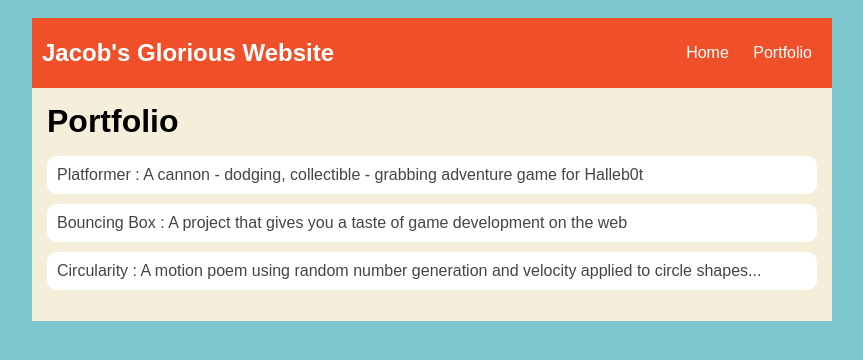
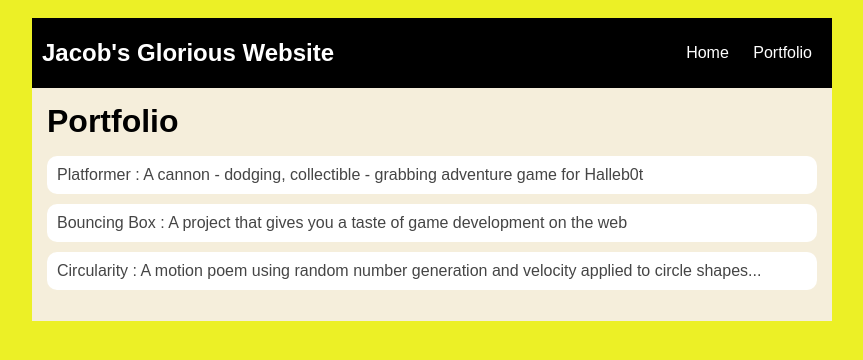
Before and after one commit to JacobBarthelemy/JacobBarthelemy.Github.IO, a plain HTML site: page portfolio.html in a window 1280 px wide. Shown: the whole page, without its empty margins (208-1071 px from the left). Drawn offline with Linux system fonts and the light colour scheme.

Commit message:
add portfolio.html file

```diff
--- a/portfolio.html
+++ b/portfolio.html
@@ -4,7 +4,7 @@
         <title>Jacob's Amazing Website</title>
         <style type="text/css">
             body {
-                background: rgb(125, 198, 205);
+                background: rgb(236, 240, 38);
                 color: rgb(45, 45, 45);
                 padding: 10px;
                 font-family: arial;
@@ -21,7 +21,7 @@
 
             /* navigation menu */
             nav {
-                background: rgb(239, 80, 41);
+                background: rgb(0, 0, 0);
                 margin: 0 auto;
                 display: flex;
                 padding: 10px;
```
Also changed, not shown: index.html (+2 -2 lines).
